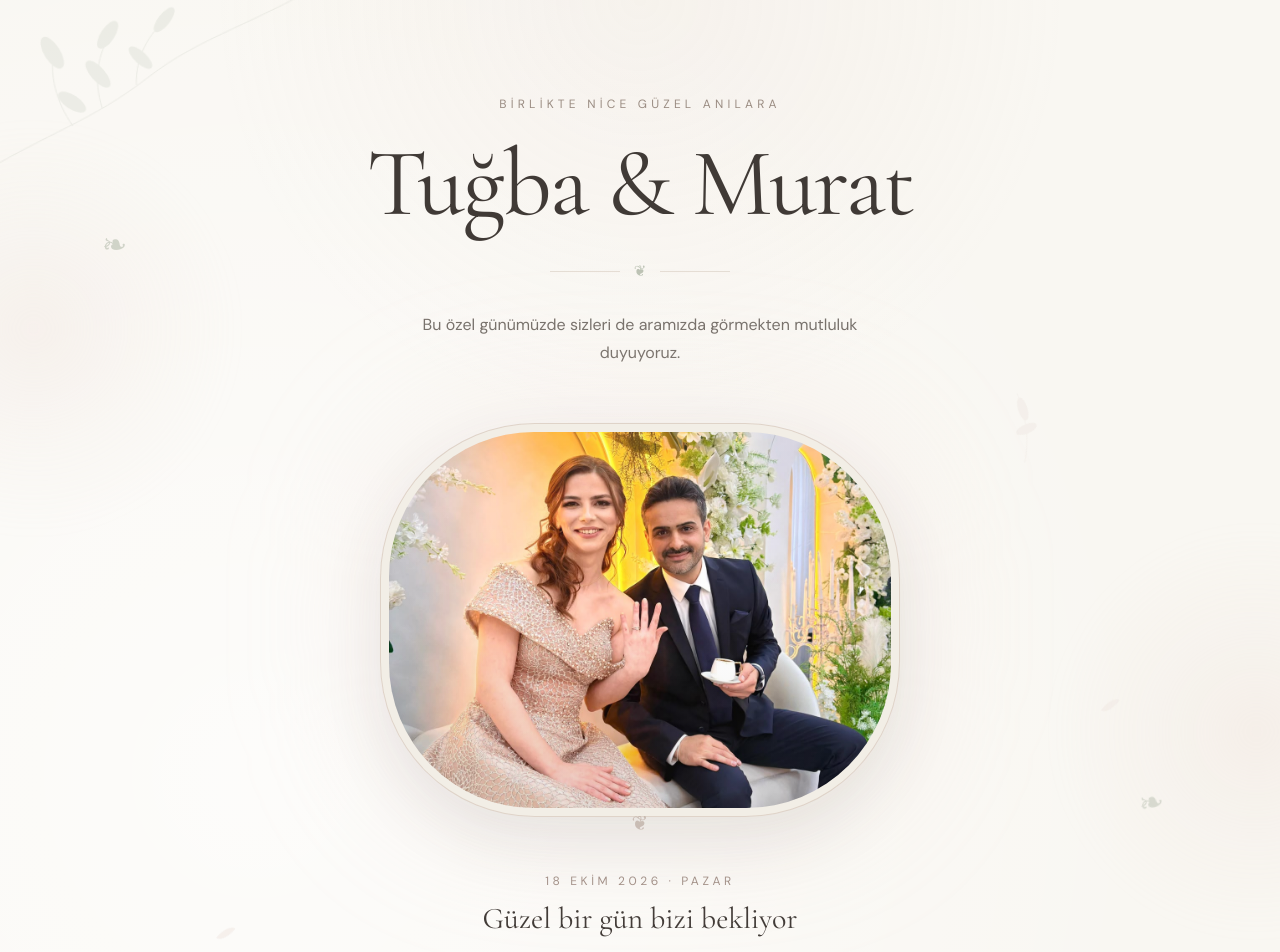
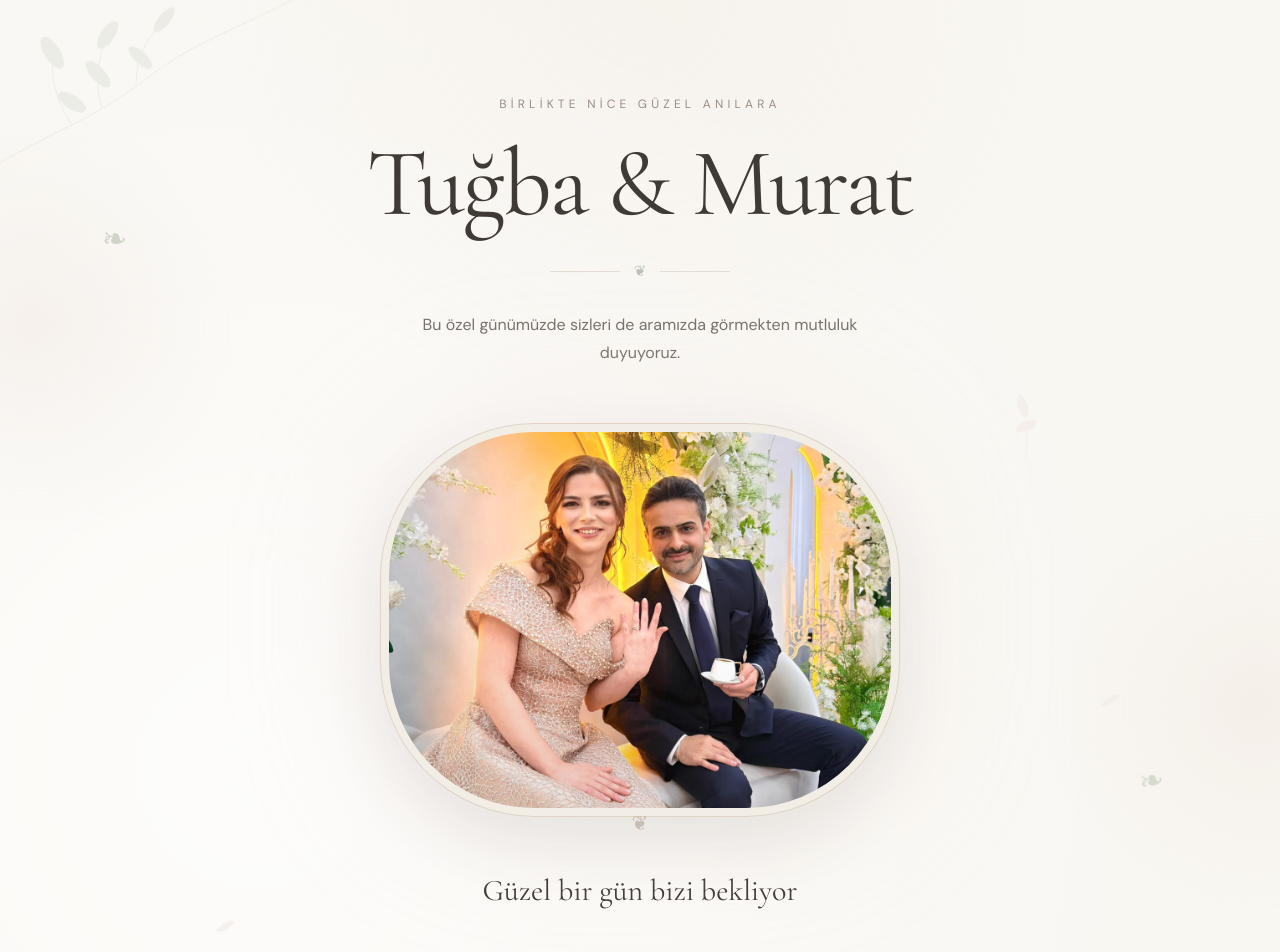
Before and after one commit to Batuhan-bk/tugba-murat, a Next.js app: page / in a window 1280 px wide. Shown: the top 952 px of the page. Built offline with nearby package versions, Linux system fonts and the light colour scheme; no server answers; the database is empty.

Commit message:
Text change

```diff
--- a/app/page.tsx
+++ b/app/page.tsx
@@ -87,9 +87,7 @@ export default function Home() {
           {/* Tarih */}
           <div className="mt-14">
 
-            <p className="text-xs uppercase tracking-[0.3em] text-[#a18f86]">
-              18 Ekim 2026 · Pazar
-            </p>
+
 
             <p className="mt-3 font-serif text-2xl text-[#403a36] sm:text-3xl">
               Güzel bir gün bizi bekliyor
```
